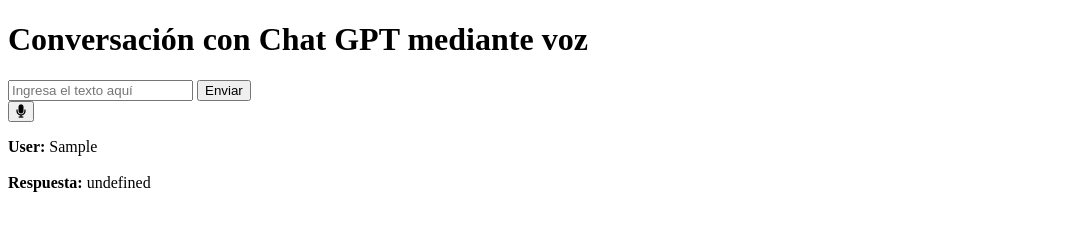
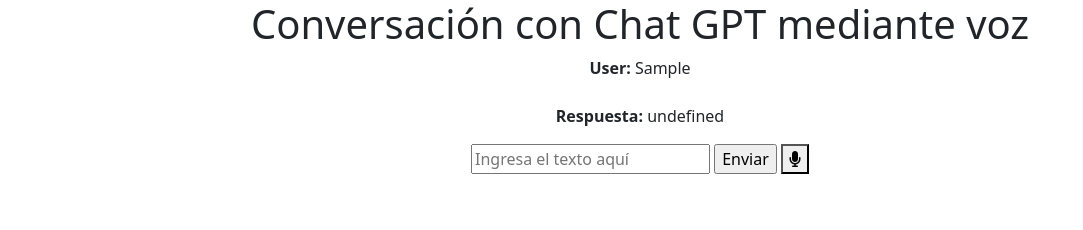
Before and after one commit to BryanBonilla/ChatBot_Interface, a website: page index.html in a window 1280 px wide. Both pictures are taken after typing "Sample" into the empty fields and a click on the input "Enviar". Shown: the whole page, without its empty margins (0-1083 px from the left). Drawn offline with nearby package versions, Linux system fonts and the light colour scheme; no server answers.

Commit message:
change interface

```diff
--- a/index.html
+++ b/index.html
@@ -6,18 +6,26 @@
     <meta name="viewport" content="width=device-width, initial-scale=1.0">
     <link rel="stylesheet" href="./estilos.css">
     <script src="https://kit.fontawesome.com/79f34aed12.js" crossorigin="anonymous"></script>
+    <script src="https://cdn.jsdelivr.net/npm/@popperjs/core@2.11.6/dist/umd/popper.min.js" integrity="sha384-oBqDVmMz9ATKxIep9tiCxS/Z9fNfEXiDAYTujMAeBAsjFuCZSmKbSSUnQlmh/jp3" crossorigin="anonymous"></script>
+    <script src="https://cdn.jsdelivr.net/npm/bootstrap@5.3.0-alpha1/dist/js/bootstrap.min.js" integrity="sha384-mQ93GR66B00ZXjt0YO5KlohRA5SY2XofN4zfuZxLkoj1gXtW8ANNCe9d5Y3eG5eD" crossorigin="anonymous"></script>
+    <link href="https://cdn.jsdelivr.net/npm/bootstrap@5.3.0-alpha1/dist/css/bootstrap.min.css" rel="stylesheet" integrity="sha384-GLhlTQ8iRABdZLl6O3oVMWSktQOp6b7In1Zl3/Jr59b6EGGoI1aFkw7cmDA6j6gD" crossorigin="anonymous">
+  </head>
     <title>Chat Gpt</title>
 </head>
 <body>
-    <main class="contenedor">
+    <main class="container text-center">
 
         <h1>Conversación con Chat GPT mediante voz</h1>
+        <div class="container-fluid d-block resultado">
+            mensaje
+        </div>
     <form id="formulario">
         <input class="mensaje" type="text" placeholder="Ingresa el texto aquí">
         <input class="enviar" type="submit" value="Enviar">
+
+        <button type="button" id="microfono"><i class="fa-solid fa-microphone"></i></button>
     </form>
-    <button type="button" id="microfono"><i class="fa-solid fa-microphone"></i></button>
-    <div class="resultado"></div>
+
     <script src="./index.js" type="module"></script>
 
     </main>
--- a/index.js
+++ b/index.js
@@ -3,7 +3,7 @@
 const resultado = document.querySelector(".resultado");
 const formulario = document.querySelector("#formulario");
 const mensaje = document.querySelector(".mensaje");
-const API_KEY = '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';
+const API_KEY = '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';
 const MODEL_ENGINE = 'text-davinci-003';
 
 document.addEventListener("DOMContentLoaded", ()=>{
@@ -82,6 +82,7 @@
 }
 
 function spinner(){
+  limpiarHTML();
   const spinner = document.createElement("DIV");
   spinner.classList.add("spinner");
   spinner.innerHTML = `
```
